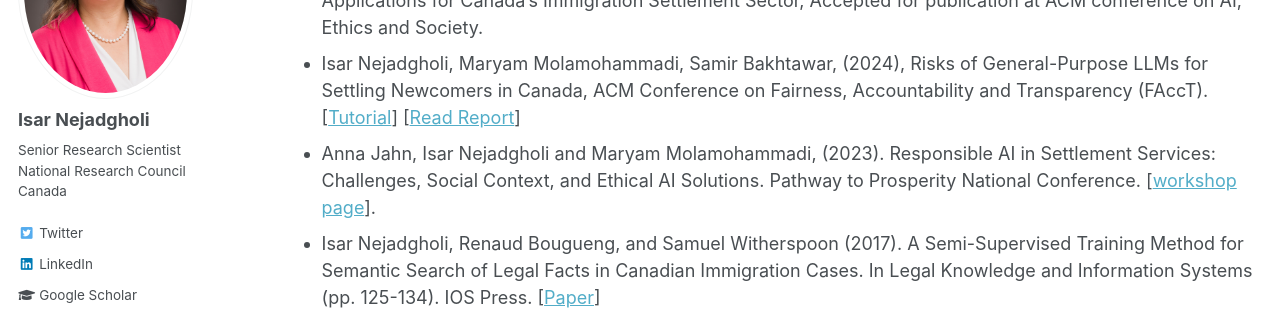
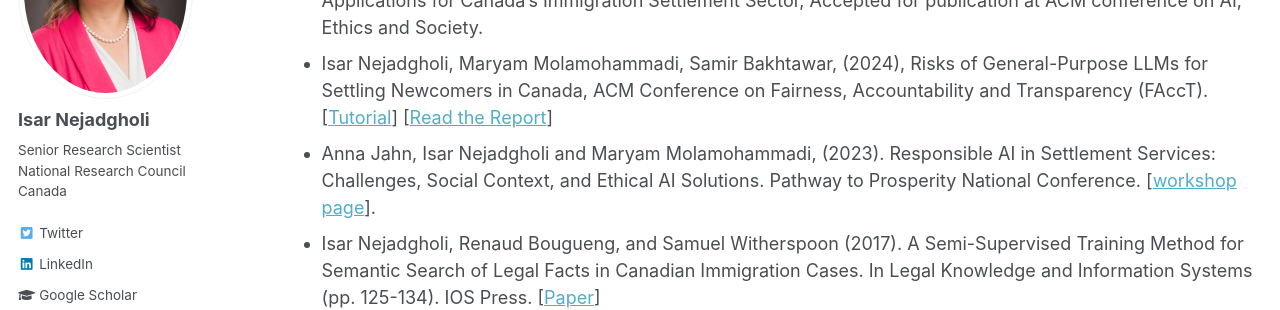
Before and after one commit to IsarNejad/IsarNejad.github.io, a Jekyll site: the page built from _pages/research.md, in a window 1280 px wide and 900 px high, scrolled down 2412 px. Shown: the part 153-463 px from the top of the window. Built offline with Jekyll 4.4.1, drawn with Linux system fonts in a browser that asks for light colours.

Commit message:
Update research.md

```diff
--- a/_pages/research.md
+++ b/_pages/research.md
@@ -67,7 +67,7 @@ author_profile: true
 {: .gray}
 ### Responsible AI for Immigration System in Canada:
 - Isar Nejadgholi, Maryam Molamohammadi, Kimiya Missaghi, Samir Bakhtawar (2024) Human-Centered AI Applications for Canada’s Immigration Settlement Sector, Accepted for publication at ACM conference on AI, Ethics and Society.
-- Isar Nejadgholi, Maryam Molamohammadi, Samir Bakhtawar, (2024), Risks of General-Purpose LLMs for Settling Newcomers in Canada, ACM Conference on Fairness, Accountability and Transparency (FAccT). [[Tutorial](https://facctconference.org/2024/acceptedtutorials)] [[Read Report](https://raw.githubusercontent.com/IsarNejad/IsarNejad.github.io/main/files/AI-in-Settlement.pdf)]
+- Isar Nejadgholi, Maryam Molamohammadi, Samir Bakhtawar, (2024), Risks of General-Purpose LLMs for Settling Newcomers in Canada, ACM Conference on Fairness, Accountability and Transparency (FAccT). [[Tutorial](https://facctconference.org/2024/acceptedtutorials)] [[Read the Report](https://isarnejad.github.io/files/AI-in-Settlement.pdf){:target="_blank"}]
 - Anna Jahn, Isar Nejadgholi and Maryam Molamohammadi, (2023). Responsible AI in Settlement Services: Challenges, Social Context, and Ethical AI Solutions. Pathway to Prosperity National Conference. [[workshop page](https://site.pheedloop.com/event/EVEHAYZSFXPTO/schedule/SES0UFO405SMXA1ZG)].
 - Isar Nejadgholi, Renaud Bougueng, and Samuel Witherspoon (2017). A Semi-Supervised Training Method for Semantic Search of Legal Facts in Canadian Immigration Cases. In Legal Knowledge and Information Systems (pp. 125-134). IOS Press. [[Paper](https://orbilu.uni.lu/bitstream/10993/33777/1/9781614998389.pdf#page=135)]
 
```
